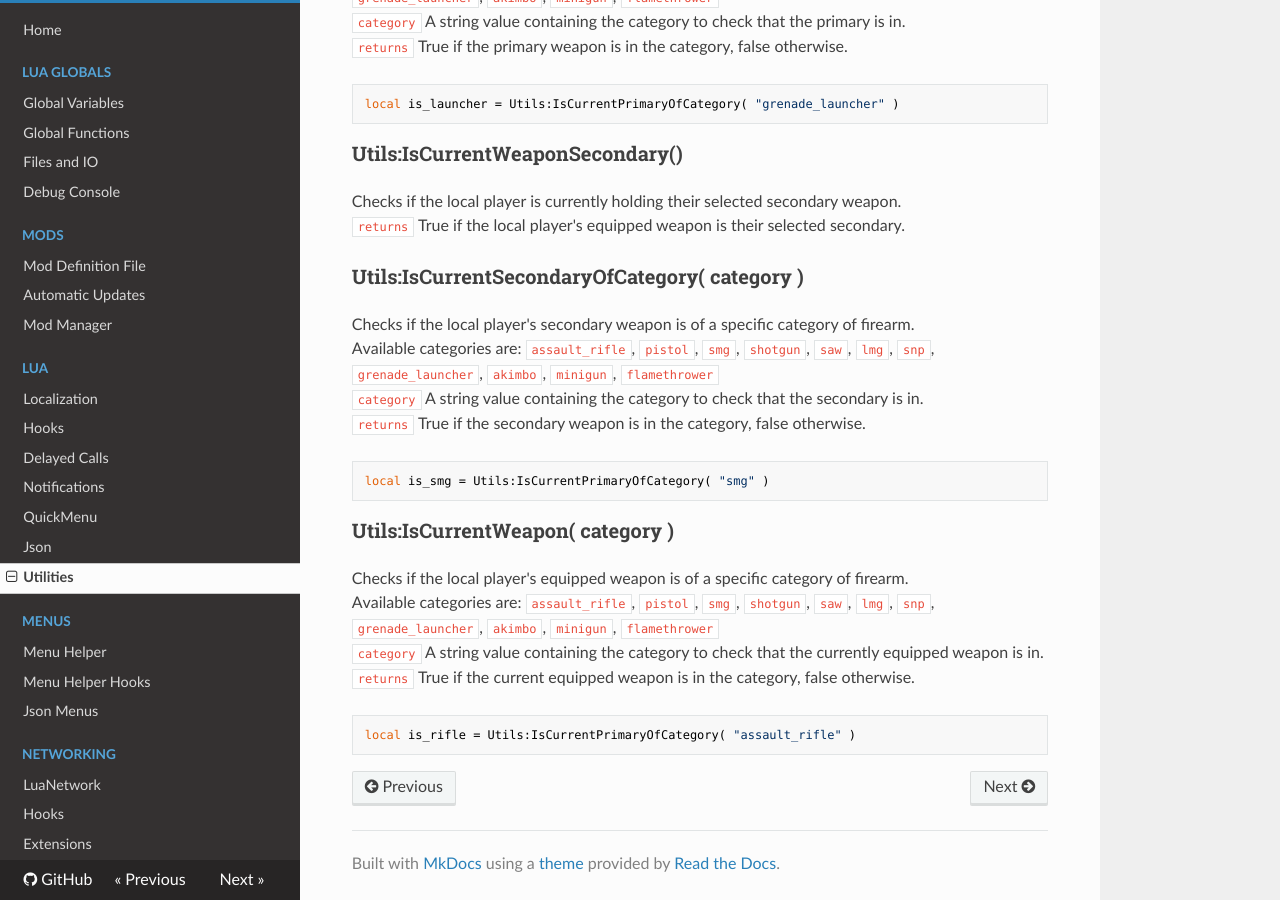
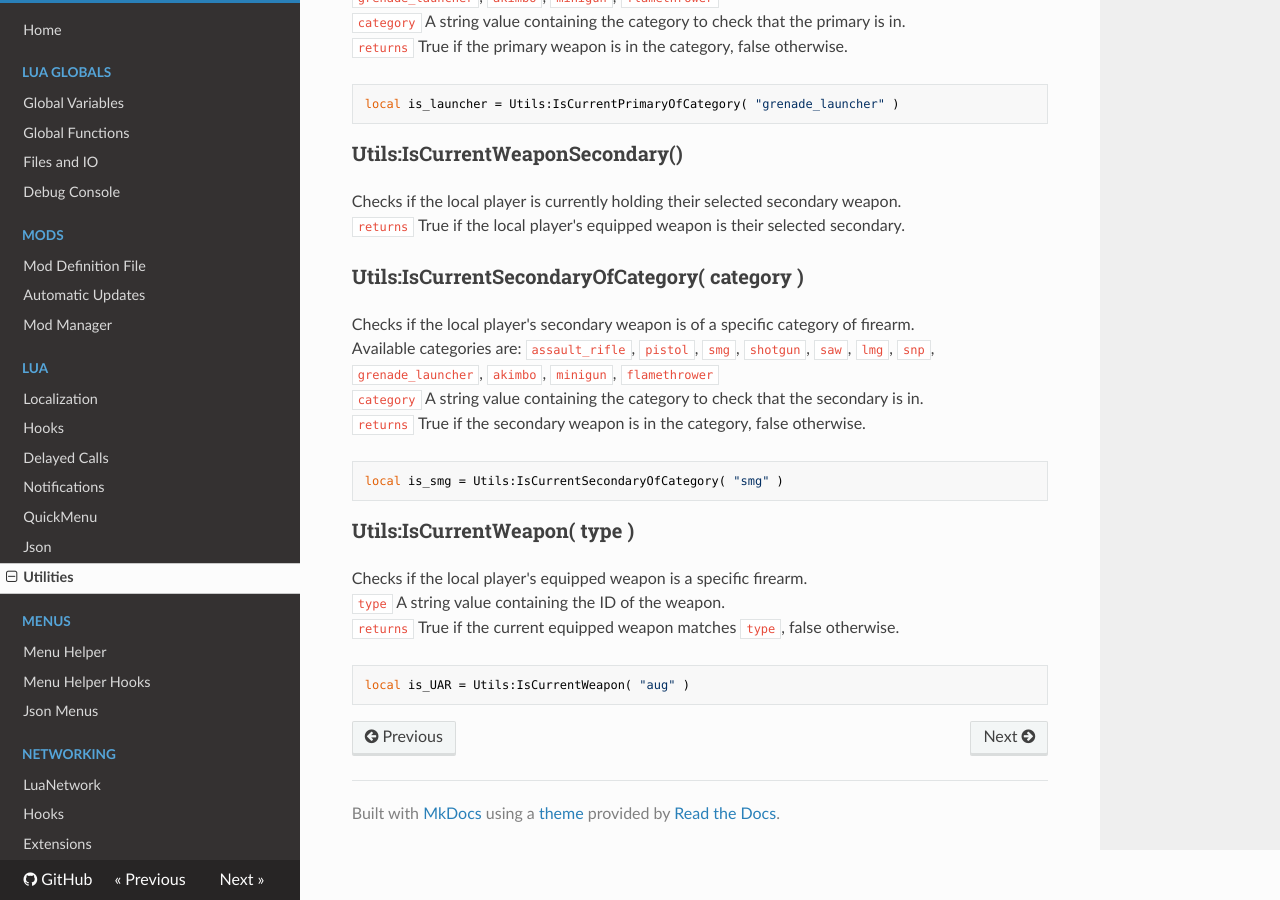
Before and after one commit to JamesWilko/Payday-2-BLT-Docs, an MkDocs documentation site: the page built from docs/lua/utils.md, in a window 1280 px wide and 900 px high, scrolled down 3296 px. Built offline with MkDocs 1.6.1, drawn with Linux system fonts in a browser that asks for light colours; nearby versions of some CDN libraries; old or Windows-style settings are respelled for this version of MkDocs.

Commit message:
Update utils.md

```diff
--- a/docs/lua/utils.md
+++ b/docs/lua/utils.md
@@ -136,12 +136,11 @@ Available categories are: `assault_rifle`, `pistol`, `smg`, `shotgun`, `saw`, `l
 `category` A string value containing the category to check that the secondary is in.
 `returns` True if the secondary weapon is in the category, false otherwise.
 
-	local is_smg = Utils:IsCurrentPrimaryOfCategory( "smg" )
+	local is_smg = Utils:IsCurrentSecondaryOfCategory( "smg" )
 
-### Utils:IsCurrentWeapon( category )
-Checks if the local player's equipped weapon is of a specific category of firearm.
-Available categories are: `assault_rifle`, `pistol`, `smg`, `shotgun`, `saw`, `lmg`, `snp`, `grenade_launcher`, `akimbo`, `minigun`, `flamethrower`
-`category` A string value containing the category to check that the currently equipped weapon is in.
-`returns` True if the current equipped weapon is in the category, false otherwise.
+### Utils:IsCurrentWeapon( type )
+Checks if the local player's equipped weapon is a specific firearm.
+`type` A string value containing the ID of the weapon.
+`returns` True if the current equipped weapon matches `type`, false otherwise.
 
-	local is_rifle = Utils:IsCurrentPrimaryOfCategory( "assault_rifle" )
+	local is_UAR = Utils:IsCurrentWeapon( "aug" )
```
